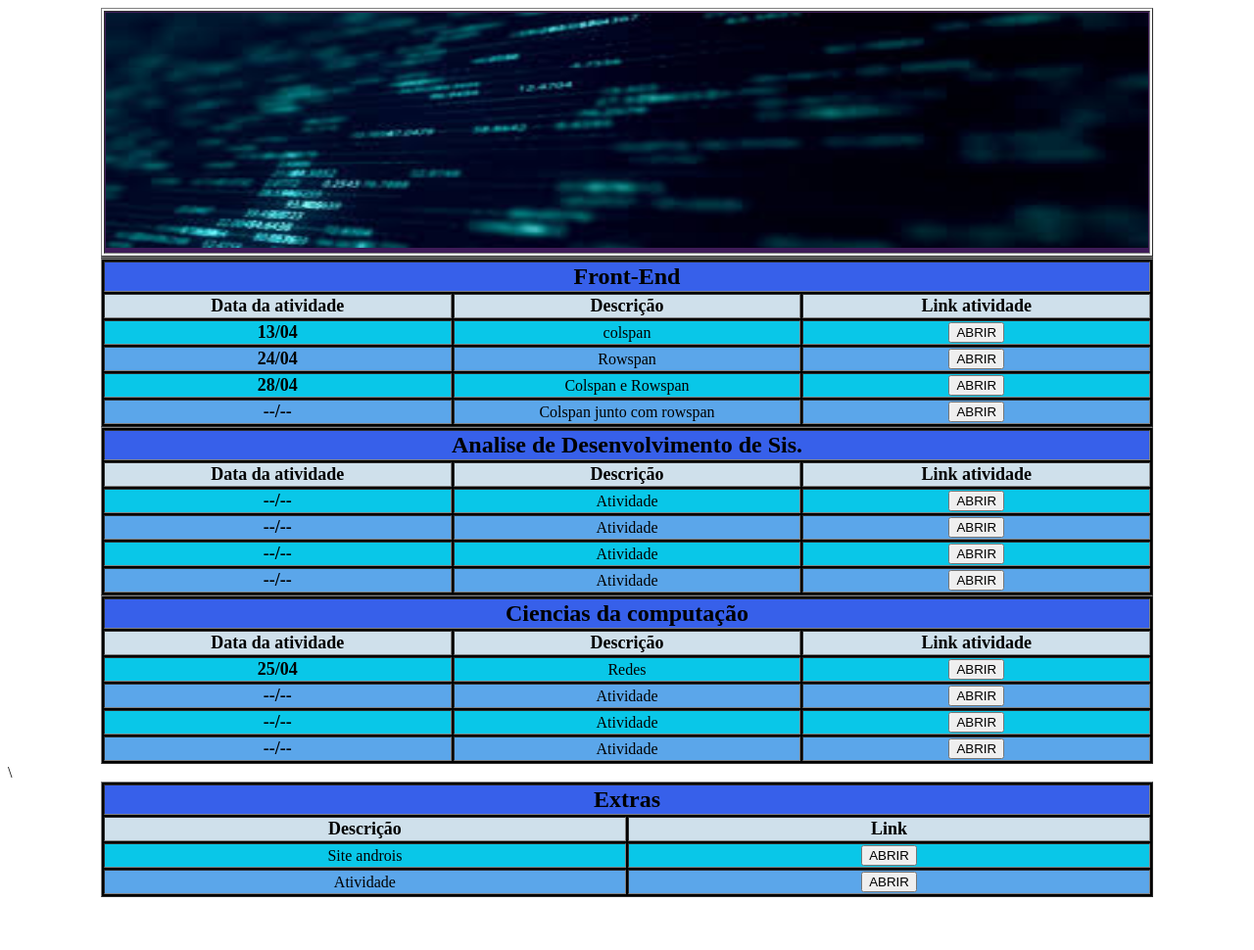
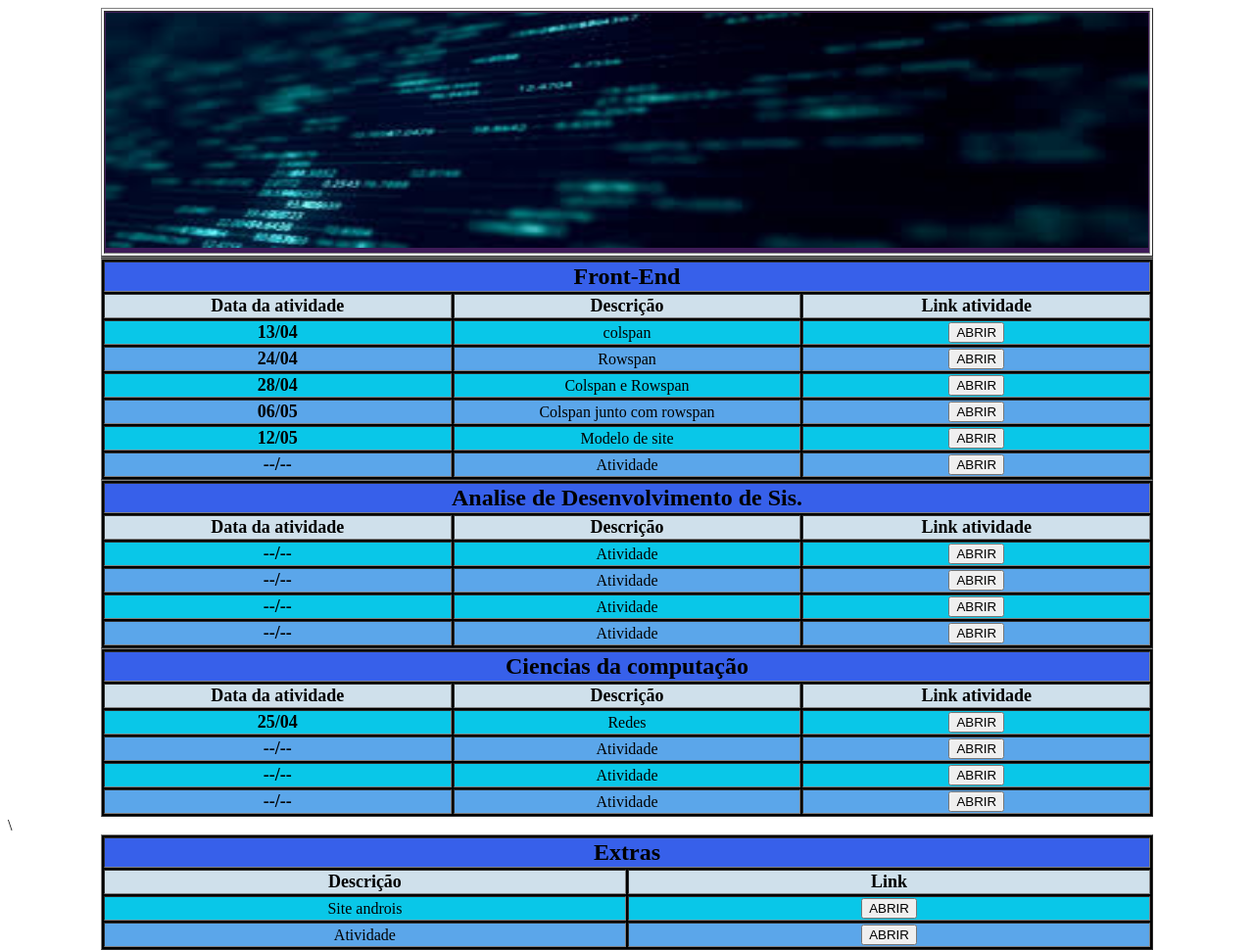
Before and after one commit to arcenal01/001, a plain HTML site: page index.html in a window 1280 px wide. Shown: the whole page at 98% size. Before the commit the page ends 924 px from the top, so only its background shows below. Drawn offline with Linux system fonts and the light colour scheme.

Commit message:
Update index.html

```diff
--- a/index.html
+++ b/index.html
@@ -44,8 +44,18 @@
             <td width="33%" align="center"> <a href="tabelas/tabela.html" > <button>ABRIR</button> </a></td>
         </tr>
         <tr bgcolor="#5BA6EA">
+            <td width="33%" align="center" ><font size="4"><strong>06/05</strong></font></td>
+            <td width="33%" align="center">Colspan junto com rowspan</td>
+            <td width="33%" align="center"> <a href="rowspan_colspan/tabelas" > <button>ABRIR</button> </a></td>
+        </tr>
+         <tr bgcolor="#09C7E8">
+            <td width="33%" align="center" ><font size="4"><strong>12/05</strong></font></td>
+            <td width="33%" align="center">Modelo de site</td>
+            <td width="33%" align="center"> <a href="site_layout/site.html" > <button>ABRIR</button> </a></td>
+        </tr>
+        <tr bgcolor="#5BA6EA">
             <td width="33%" align="center" ><font size="4"><strong>--/--</strong></font></td>
-            <td width="33%" align="center">Colspan junto com rowspan</td>
+            <td width="33%" align="center">Atividade</td>
             <td width="33%" align="center"> <a href="rowspan_colspan/tabelas" > <button>ABRIR</button> </a></td>
         </tr>
 
```
